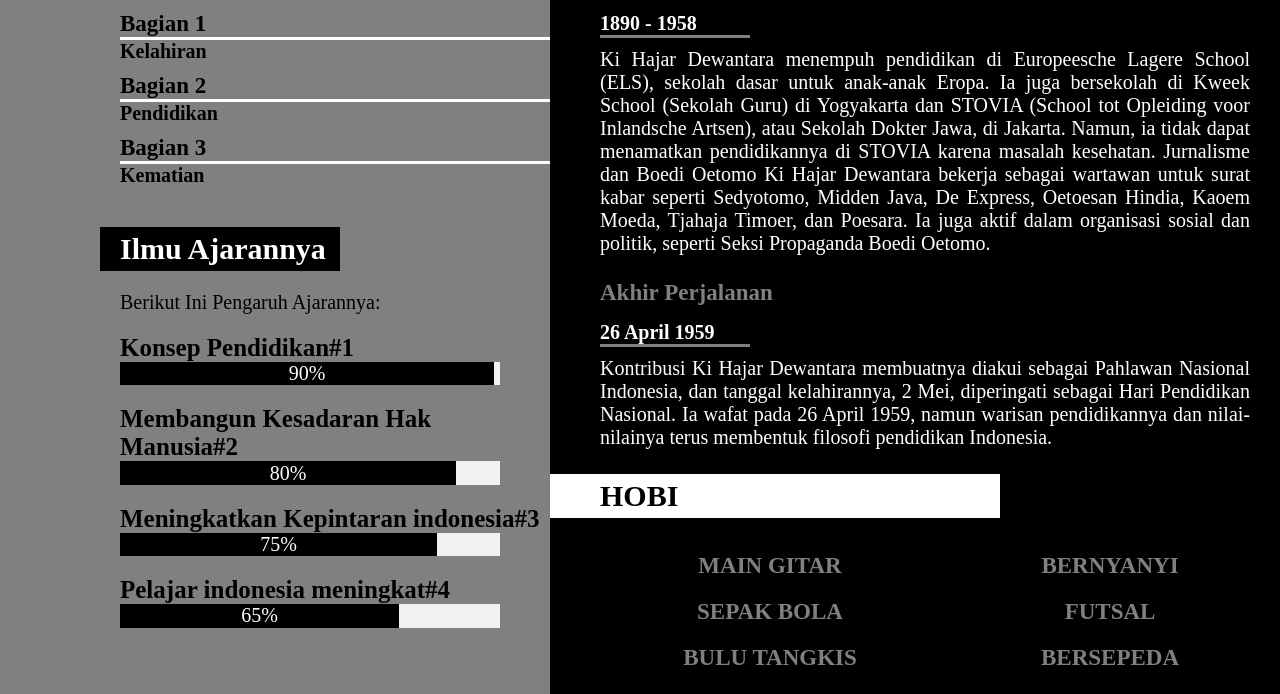
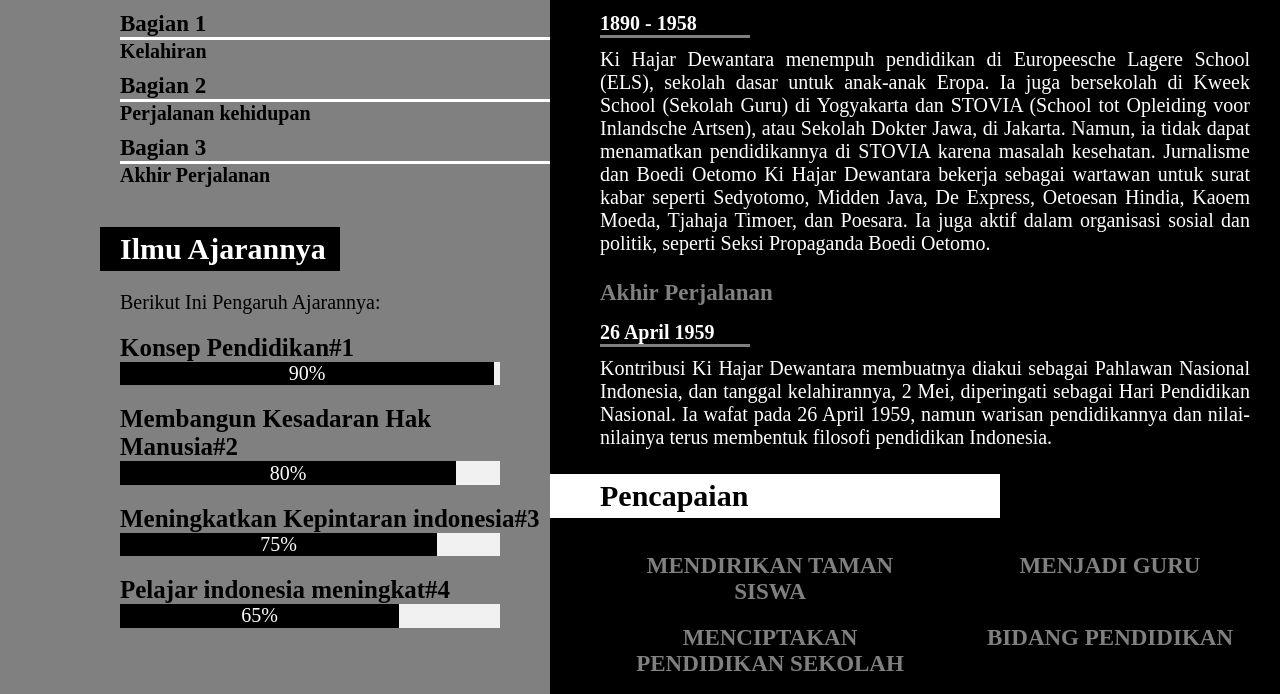
Before and after one commit to Techeal/tugas-expo-mini, a plain HTML site: page index.html in a window 1280 px wide. Shown: the part 927-1621 px from the top of the page. Drawn offline with Linux system fonts and the light colour scheme.

Commit message:
Pencapaian

```diff
--- a/index.html
+++ b/index.html
@@ -48,11 +48,11 @@
 </div>
 <div class="left-list">
     <div class="left-list-title">Bagian 2</div>
-    <div class="left-list-time">Pendidikan</div>
+    <div class="left-list-time">Perjalanan kehidupan</div>
 </div>
 <div class="left-list">
     <div class="left-list-title">Bagian 3</div>
-    <div class="left-list-time">Kematian</div>
+    <div class="left-list-time">Akhir Perjalanan</div>
 </div>
 </div>
 <div class="left-title-box">Ilmu Ajarannya</div>
@@ -126,15 +126,15 @@ Terlahir dari bangsawan Pakualaman Yogyakarta dengan nama Raden Mas Soewardi Soe
     Ia wafat pada 26 April 1959, namun warisan pendidikannya dan nilai-nilainya terus membentuk filosofi pendidikan Indonesia.
 </div>
 </div>
-<div class="right-title-box" style="margin-top:25px">HOBI</div>
+<div class="right-title-box" style="margin-top:25px">Pencapaian</div>
 <div class="right-value">
     <div class="right-value-container">
-        <div class="right-value-item">MAIN GITAR</div>
-        <div class="right-value-item">BERNYANYI</div>
-        <div class="right-value-item">SEPAK BOLA</div>
-        <div class="right-value-item">FUTSAL</div>
-        <div class="right-value-item">BULU TANGKIS</div>
-        <div class="right-value-item">BERSEPEDA</div>
+        <div class="right-value-item">MENDIRIKAN TAMAN SISWA</div>
+        <div class="right-value-item">MENJADI GURU</div>
+        <div class="right-value-item">MENCIPTAKAN PENDIDIKAN SEKOLAH</div>
+        <div class="right-value-item">BIDANG PENDIDIKAN</div>
+        <div class="right-value-item">BIDANG POLITIK</div>
+        <div class="right-value-item">BIDANG JURNALISTIK</div>
     </div>
 <div class="sosmed-container">
     <div class="sosmed-content">
```
